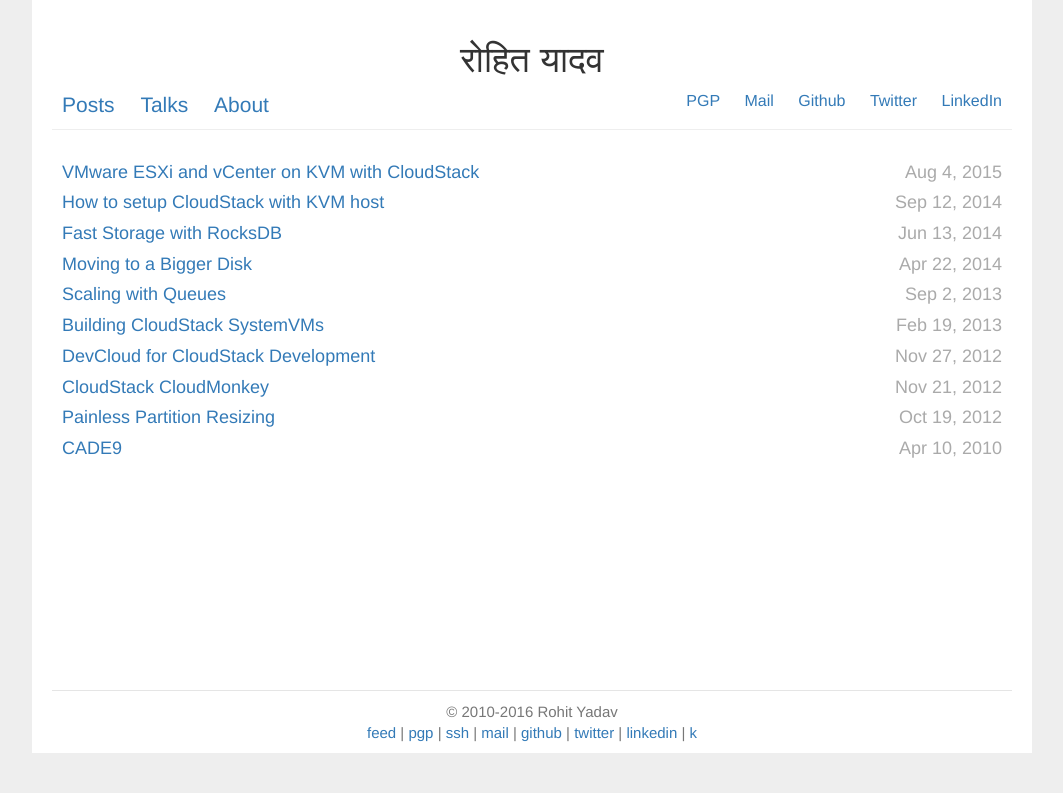
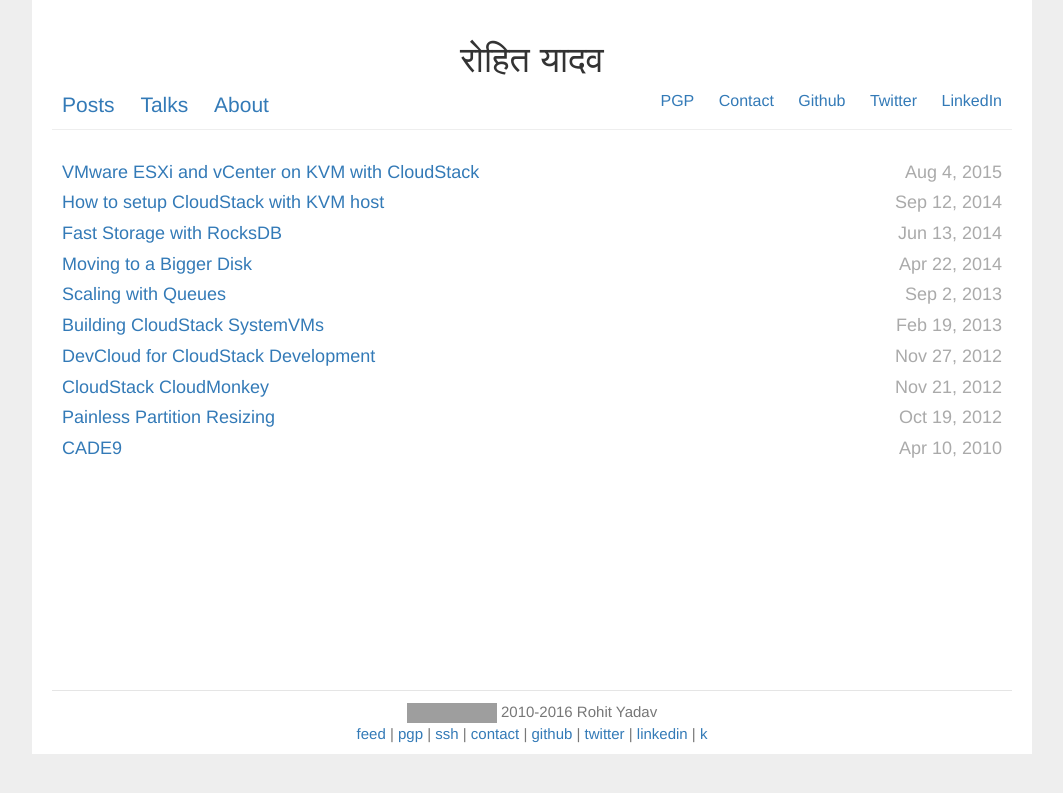
Before and after one commit to rohityadavcloud/rohityadavcloud.github.io, a Jekyll site: the page built from index.html, in a window 1280 px wide. Shown: the top 793 px of the page, without its empty margins (108-1171 px from the left). Built offline with Jekyll 4.4.1, drawn with Linux system fonts in a browser that asks for light colours; grey boxes are pictures that could not be loaded.

Commit message:
kup
Signed-off-by: Rohit Yadav <bhaisaab@baagi.org>

```diff
--- a/_includes/footer.html
+++ b/_includes/footer.html
@@ -1,9 +1,10 @@
 <footer class="footer">
-  <p>&copy; 2010-{{ site.time | date: '%Y' }} {{site.author}} <br/>
+  <p>
+    <a rel="license" href="http://creativecommons.org/licenses/by-sa/4.0/"><img alt="Creative Commons License" style="border-width:0" src="https://i.creativecommons.org/l/by-sa/4.0/80x15.png" /></a> 2010-{{ site.time | date: '%Y' }} {{site.author}} <br/>
     <a href="/atom.xml">feed</a> |
     <a href="/gpg.pub">pgp</a> |
     <a href="/ssh.pub">ssh</a> |
-    <a href="mailto:{{site.email}}">mail</a> |
+    <a href="mailto:{{site.email}}">contact</a> |
     <a href="https://github.com/bhaisaab">github</a> |
     <a href="https://twitter.com/_bhaisaab">twitter</a> |
     <a href="https://linkedin.com/in/bhaisaab">linkedin</a> |
--- a/_includes/header.html
+++ b/_includes/header.html
@@ -6,7 +6,7 @@
         <a href="/gpg.pub" title="5ED1 E112 2DC5 E8A4 A451 12C2 4842 4821 0EE3 D884">PGP</a>
       </li>
       <li style="display: inline">
-        <a href="mailto:{{site.email}}">Mail</a>
+        <a href="mailto:{{site.email}}">Contact</a>
       </li>
       <li style="display: inline">
         <a href="https://github.com/bhaisaab">Github</a>
```
